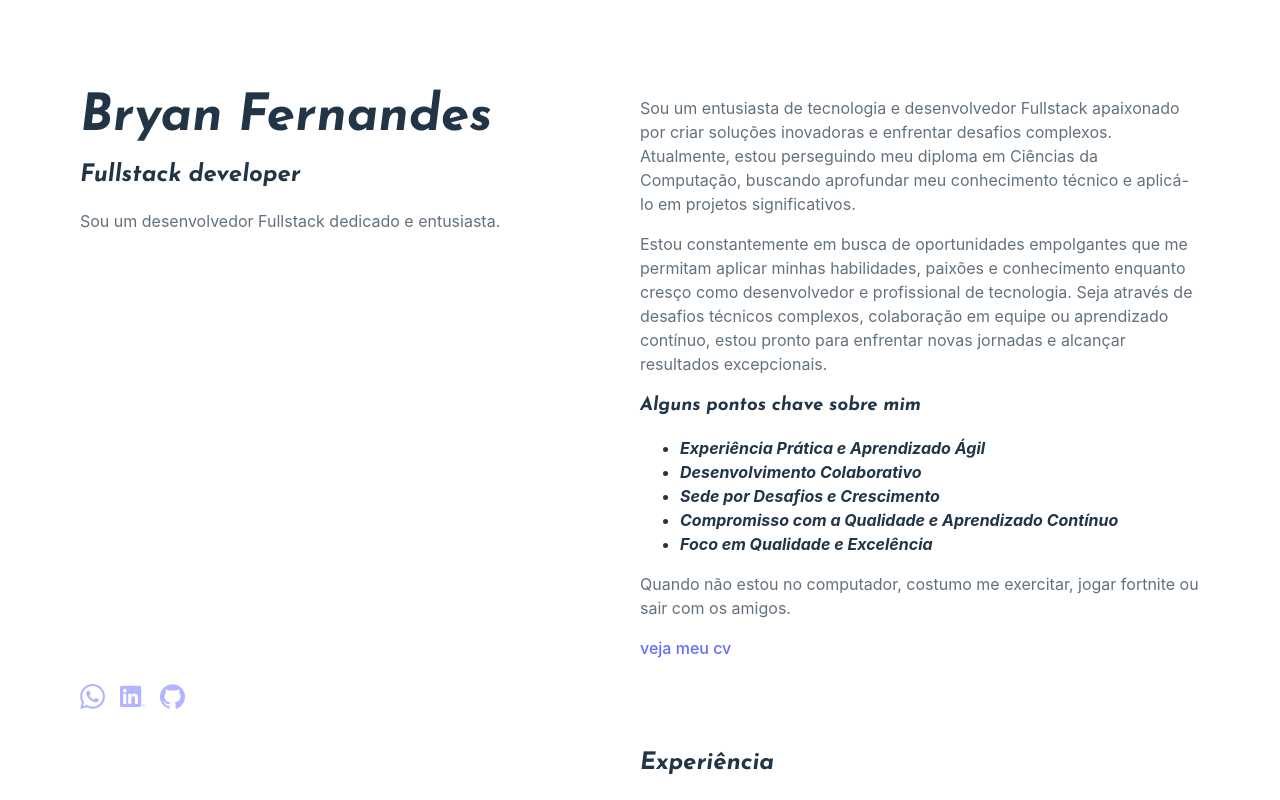
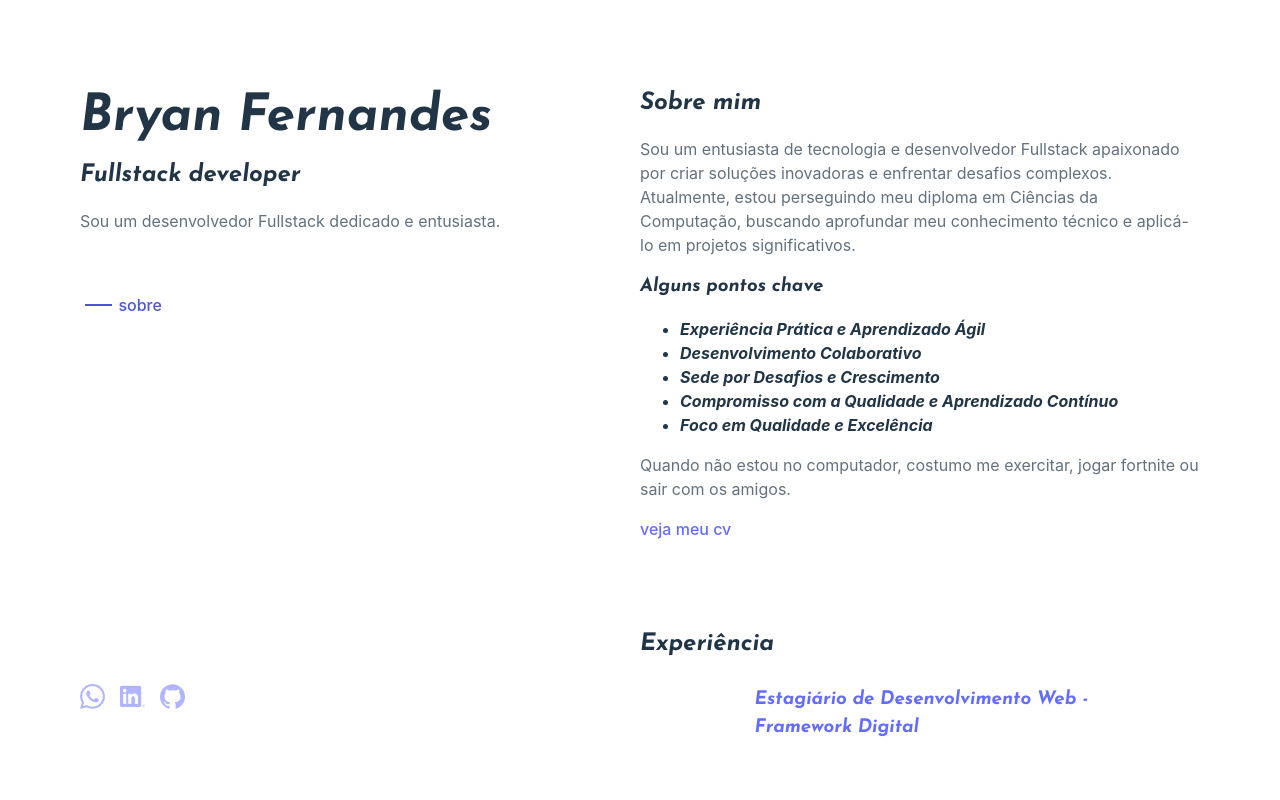
Before and after one commit to bammido/meu-portfolio, a React (Vite) app: page / in a window 1280 px wide. Shown: the top 800 px of the page. Built offline with nearby package versions, Linux system fonts and the light colour scheme.

Commit message:
feat: observe to "active" navItens when correponding  section shows up

```diff
--- a/src/App.css
+++ b/src/App.css
@@ -32,7 +32,8 @@
   flex-direction: column;
 }
 
-.nav > div {
+.nav > a {
+  transition: 300ms;
   display: flex;
   align-items: center;
   width: fit-content;
@@ -53,9 +54,21 @@ p {
   transition: 300ms;
   width: 10px;
   border: 1px solid white;
+  margin-right: 0.4em;
 }
 
-.nav > div:hover .dash{
+.nav > a:hover .dash{
+  border-color: #4D54D9;
+  transition: 300ms;
+  width: 25px;
+}
+
+.active span{
+  transition: 300ms;
+  color: #4D54D9;
+}
+
+.active .dash{
   border-color: #4D54D9;
   transition: 300ms;
   width: 25px;
--- a/src/App.tsx
+++ b/src/App.tsx
@@ -1,9 +1,38 @@
+import { useEffect } from 'react'
 import './App.css'
 import About from './components/about'
 import Experience from './components/experience'
-import whatsapp from './assets/images/whatsapp.svg'
 
 function App() {
+  useEffect(() => {
+    const sections = document.querySelectorAll("section");
+  const navItems = document.querySelectorAll("nav a");
+
+  const options = {
+    root: null,
+    rootMargin: "0px",
+    threshold: 0.5,
+  };
+
+  const observer = new IntersectionObserver((entries) => {
+    entries.forEach((entry) => {
+      if (entry.isIntersecting) {
+        const targetId = entry.target.getAttribute("id");
+        navItems.forEach((navItem) => {
+          navItem.classList.remove("active");
+          if (navItem.getAttribute("href") === `#${targetId}`) {
+            navItem.classList.add("active");
+          }
+        });
+      }
+    });
+  }, options);
+
+
+  sections.forEach((section) => {
+    observer.observe(section);
+  });
+  }, [])
 
   return (
     <>
@@ -15,18 +44,18 @@ function App() {
             <p>Sou um desenvolvedor Fullstack dedicado e entusiasta.</p>
           </div>
           <nav className='nav'>
-            <div>
+          <a href="#about">
               <div className='dash' />
-              <a href="#about">sobre</a>
-            </div>
-            <div>
+              <span>sobre</span>
+            </a>
+            <a href="#experience">
               <div className='dash' />
-              <a href="#experience">experiência</a>
-            </div>
-            <div>
+              <span>experiência</span>
+            </a>
+            <a href="#projects">
               <div className='dash' />
-              <a href="#projects">projetos</a>
-            </div>
+              <span>projetos</span>
+            </a>
           </nav>
           <div className='social-media'>
             <a target="_blank" href="https://wa.me/5584996495206"><i className="fi fi-brands-whatsapp"/></a>
@@ -37,6 +66,7 @@ function App() {
         <div className='content'>
           <About />
           <Experience />
+          <p>Estou constantemente em busca de oportunidades empolgantes que me permitam aplicar minhas habilidades, paixões e conhecimento enquanto cresço como desenvolvedor e profissional de tecnologia. Seja através de desafios técnicos complexos, colaboração em equipe ou aprendizado contínuo, estou pronto para enfrentar novas jornadas e alcançar resultados excepcionais.</p>
         </div>
       </div>
     </>
--- a/src/components/about/index.tsx
+++ b/src/components/about/index.tsx
@@ -2,13 +2,13 @@ import "./style.css"
 import meuCv from '../../assets/cv_bryan_fernandes2.pdf'
 
 export default function About() {
-    return <div className="about" id="about">
+    return <section className="about" id="about">
+        <h2>Sobre mim</h2>
         <p>Sou um entusiasta de tecnologia e desenvolvedor Fullstack apaixonado por criar soluções inovadoras e enfrentar desafios complexos. Atualmente, estou perseguindo meu diploma em Ciências da Computação, buscando aprofundar meu conhecimento técnico e aplicá-lo em projetos significativos.</p>
-        <p>Estou constantemente em busca de oportunidades empolgantes que me permitam aplicar minhas habilidades, paixões e conhecimento enquanto cresço como desenvolvedor e profissional de tecnologia. Seja através de desafios técnicos complexos, colaboração em equipe ou aprendizado contínuo, estou pronto para enfrentar novas jornadas e alcançar resultados excepcionais.</p>
 
         {/* <p>Tenho um compromisso inabalável com a qualidade em tudo o que faço. Escrevo código limpo e bem documentado, visando não apenas a funcionalidade, mas também a legibilidade e a manutenibilidade a longo prazo. Minha dedicação à excelência se reflete em cada aspecto do meu trabalho.</p> */}
         {/* <p>Com um ano de experiência sólida como estagiário da <a href="https://www.frameworkdigital.com.br/">FrameWork Digital</a>, trabalhando em uma variedade de projetos desafiadores. Minha paixão pela tecnologia e minha capacidade de aprender rapidamente me permitiram adquirir conhecimentos abrangentes em desenvolvimento web e contribuir de maneira significativa para equipes de desenvolvimento colaborativas.</p> */}
-        <h3>Alguns pontos chave sobre mim</h3>
+        <h3>Alguns pontos chave</h3>
         <ul>
             <li>Experiência Prática e Aprendizado Ágil</li>
             <li>Desenvolvimento Colaborativo</li>
@@ -18,5 +18,5 @@ export default function About() {
         </ul>
         <p>Quando não estou no computador, costumo me exercitar, jogar fortnite ou sair com os amigos.</p>
         <a href="meuCv" download="bryan_fernandes-cv.pdf">veja meu cv</a>
-    </div>
+    </section>
 }
--- a/src/components/experience/index.tsx
+++ b/src/components/experience/index.tsx
@@ -2,8 +2,8 @@ import ExperienceCard from './experience-card'
 import './style.css'
 
 export default function Experience() {
-    return <div className="experience" id="experience">
+    return <section className="experience" id="experience">
         <h2>Experiência</h2>
         <ExperienceCard />
-    </div>
+    </section>
 }
--- a/src/components/projects/index.tsx
+++ b/src/components/projects/index.tsx
@@ -1,3 +1,3 @@
 export default function Projects() {
-    return <div className="projects" id="projects"></div>
+    return <section className="projects" id="projects"></section>
 }
```
